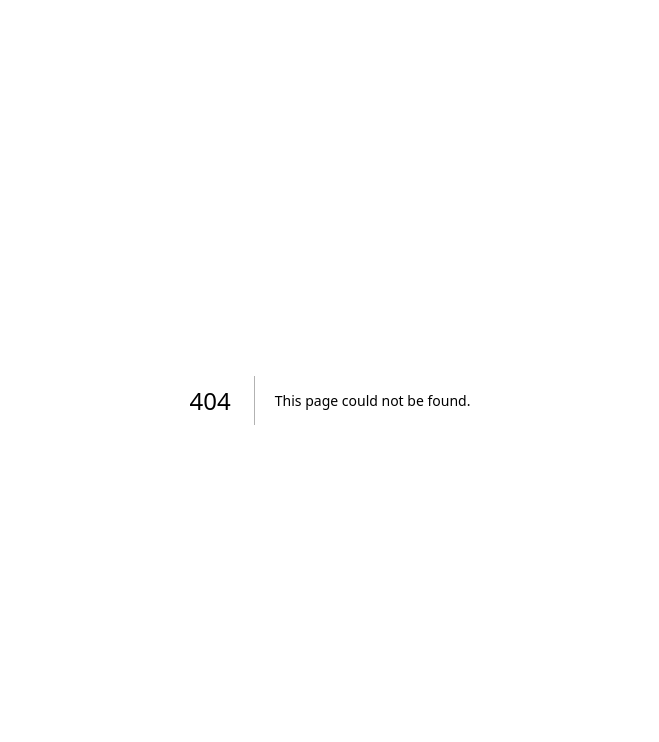
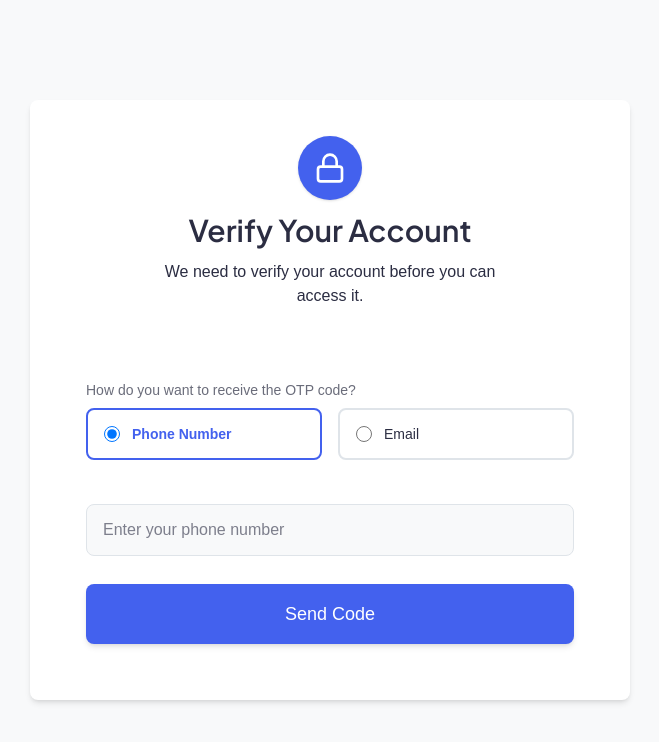
Before and after one commit to oluwaseyipd/amfida, a Next.js app: page /auth/verify-account in a window 1280 px wide. Before the commit this address had no page. Shown: the top 742 px of the page, without its empty margins (310-969 px from the left). Built offline with nearby package versions, Linux system fonts and the light colour scheme.

Commit message:
feat: add Verify Account page with user verification method selection

```diff
--- /dev/null
+++ b/src/app/auth/verify-account/page.tsx
@@ -0,0 +1,130 @@
+'use client'
+
+import { useState } from "react";
+import { LockIcon } from "lucide-react";
+
+type VerificationMethod = 'phone_number' | 'email';
+
+export default function VerifyAccount(){
+    const [verificationMethod, setVerificationMethod] = useState<VerificationMethod>('phone_number');
+
+
+
+    return(
+        <div className="flex min-h-screen justify-center items-center gap-6 p-5">
+            <div className="bg-white w-[600px] h-[600px] p-6 rounded-lg shadow-md">
+
+                {/* Header */}
+                <div className="flex flex-col gap-y-3 pt-3 items-center text-center text-text">
+                    <span className="flex items-center justify-center w-16 h-16 bg-primary-accent rounded-full shadow-sm">
+                        <LockIcon className="w-8 h-8 text-white" />
+                    </span>
+
+                    <h3 className='font-jakarta font-semibold text-3xl'>Verify Your Account</h3>
+                    <p className='font-sans w-[380px]'>
+                        We need to verify your account
+                        before you can access it.</p>
+                </div>
+
+
+                {/* Form body */}
+                <form
+                    action=""
+                    method="post"
+                    className="flex flex-col gap-y-6 font-sans p-8 mt-10"
+                >
+
+                    {/* User verificationMethod selection */}
+                    <div className="flex flex-col gap-2 w-full mb-5">
+                        <label className="text-sm font-medium text-text/70 font-sans">
+                            How do you want to receive the OTP code?
+                        </label>
+
+                        <div className="grid grid-cols-2 gap-4">
+                            {/* Phone number Option */}
+                            <label
+                                htmlFor="verificationMethod-agent"
+                                className={`flex items-center gap-3 h-[52px] px-4 rounded-lg border-2 cursor-pointer transition-colors ${verificationMethod === 'phone_number'
+                                    ? 'border-primary-accent bg-white'
+                                    : 'border-[#DFE4E9] bg-white hover:border-gray-300'
+                                    }`}
+                            >
+                                <input
+                                    type="radio"
+                                    id="phone_number"
+                                    name="verificationMethod"
+                                    value="phone_number"
+                                    checked={verificationMethod === 'phone_number'}
+                                    onChange={() => setVerificationMethod('phone_number')}
+                                    className="w-4 h-4 text-primary-accent border-gray-300 focus:ring-primary-accent"
+                                />
+                                <span className={`text-sm font-sans ${verificationMethod === 'phone_number'
+                                    ? 'text-primary-accent font-semibold'
+                                    : 'text-text font-medium '
+                                    }`}>
+                                    Phone Number
+                                </span>
+                            </label>
+
+                            {/* Email Option */}
+                            <label
+                                htmlFor="verificationMethod-landlord"
+                                className={`flex items-center gap-3 h-[52px] px-4 rounded-lg border-2 cursor-pointer transition-colors ${verificationMethod === 'email'
+                                    ? 'border-primary-accent bg-white'
+                                    : 'border-[#DFE4E9] bg-white hover:border-gray-300'
+                                    }`}
+                            >
+                                <input
+                                    type="radio"
+                                    id="email"
+                                    name="verificationMethod"
+                                    value="email"
+                                    checked={verificationMethod === 'email'}
+                                    onChange={() => setVerificationMethod('email')}
+                                    className="w-4 h-4 text-primary-accent border-gray-300 focus:ring-primary-accent"
+                                />
+                                <span className={`text-sm font-sans ${verificationMethod === 'email'
+                                    ? 'text-primary-accent font-semibold'
+                                    : 'text-text font-medium '
+                                    }`}>
+                                    Email
+                                </span>
+                            </label>
+                        </div>
+                    </div>
+
+                    {/* Conditional Rendering */}
+                   {verificationMethod === 'phone_number' ? (
+                        <div>
+                            <div className="flex flex-col gap-2 w-full ">
+                                <input
+                                    id="phone_input"
+                                    type="tel"
+                                    placeholder="Enter your phone number"
+                                    className='form-input cursor-pointer'
+                                />
+                            </div>
+                        </div>
+                    ) : (
+                        <div>
+                            <div className="flex flex-col gap-2 w-full ">
+                                <input
+                                    id="email_input"
+                                    type="email"
+                                    placeholder="Enter your email address"
+                                    className='form-input cursor-pointer'
+                                />
+                            </div>
+                        </div>
+                    )}
+
+                    {/* Submit button */}
+                    <button
+                        type="submit"
+                        className="action-btn w-full mt-1"
+                    > Send Code </button>
+                </form>
+            </div>
+        </div>
+    );
+}
```
